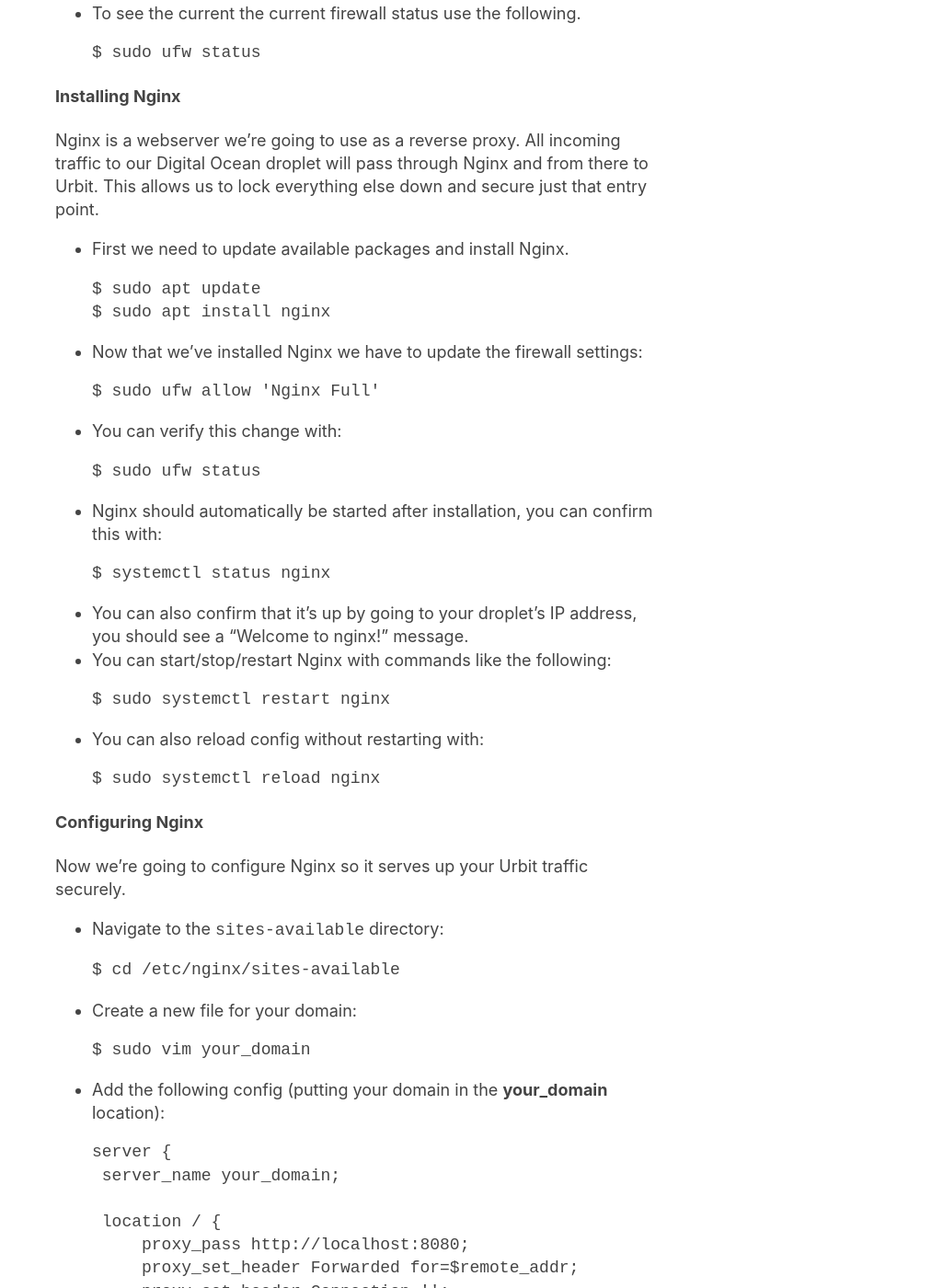
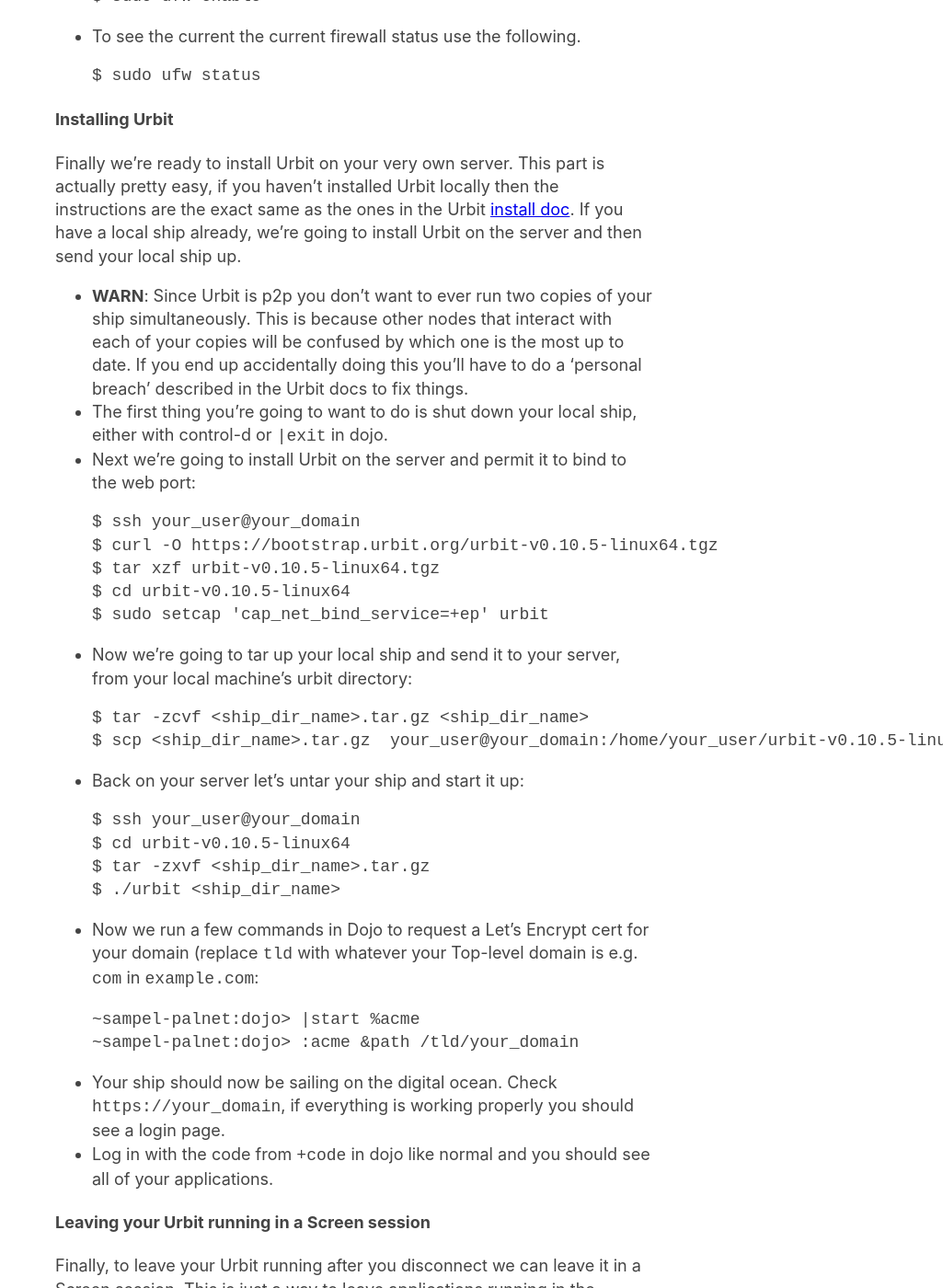
Before and after one commit to zalberico/zalberico.github.io, a Jekyll site: the page built from _posts/2020-06-06-urbit-on-the-cloud.markdown, in a window 1280 px wide and 1400 px high, scrolled down 3482 px. Shown: the whole window at 92% size, without its empty margins (255-1280 px from the left). Built offline with Jekyll 4.4.1, drawn with Linux system fonts in a browser that asks for light colours; some of the changed text lies outside the part shown.

Commit message:
change urbit-on-the-cloud to use acme instead of nginx or certbot
There's no need to use nginx for such a basic setup. The easier method is to allow Urbit to bind to port 80 and let Urbit's acme app handle the Let's Encrypt request.

````diff
--- a/_posts/2020-06-06-urbit-on-the-cloud.markdown
+++ b/_posts/2020-06-06-urbit-on-the-cloud.markdown
@@ -91,9 +91,10 @@
    ```
    $ sudo ufw app list
    ```
- - Next we'll configure ufw to allow connections via ssh when the firewall is enabled.
+ - Next we'll configure ufw to allow connections via ssh and to allow Urbit to use the standard web port when the firewall is enabled.
    ```
    $ sudo ufw allow OpenSSH
+   $ sudo ufw allow www
    ```
  - Next we'll turn on the firewall.
    ```
@@ -104,104 +105,17 @@
    $ sudo ufw status
    ```
 
-#### Installing Nginx
-Nginx is a webserver we're going to use as a reverse proxy. All incoming traffic to our Digital Ocean droplet will pass through Nginx and from there to Urbit. This allows us to lock everything else down and secure just that entry point.
- - First we need to update available packages and install Nginx.
-   ```
-   $ sudo apt update
-   $ sudo apt install nginx
-   ```
- - Now that we've installed Nginx we have to update the firewall settings:
-   ```
-   $ sudo ufw allow 'Nginx Full'
-   ```
- - You can verify this change with:
-   ```
-   $ sudo ufw status
-   ```
- - Nginx should automatically be started after installation, you can confirm this with:
-   ```
-   $ systemctl status nginx
-   ```
- - You can also confirm that it's up by going to your droplet's IP address, you should see a "Welcome to nginx!" message.
- - You can start/stop/restart Nginx with commands like the following:
-   ```
-   $ sudo systemctl restart nginx
-   ```
- - You can also reload config without restarting with:
-   ```
-   $ sudo systemctl reload nginx
-   ```
-
-#### Configuring Nginx
-Now we're going to configure Nginx so it serves up your Urbit traffic securely.
- - Navigate to the `sites-available` directory:
-   ```
-   $ cd /etc/nginx/sites-available
-   ```
- - Create a new file for your domain:
-   ```
-   $ sudo vim your_domain
-   ```
- - Add the following config (putting your domain in the **your_domain** location):
-   ```
-   server {
-    server_name your_domain;
-
-    location / {
-        proxy_pass http://localhost:8080;
-        proxy_set_header Forwarded for=$remote_addr;
-        proxy_set_header Connection '';
-        proxy_http_version 1.1;
-        chunked_transfer_encoding off;
-        proxy_buffering off;
-        proxy_cache off;
-    }
-   }
-   ```
-   *Note*: **your_domain** should be of the form `example.com` without www or https.
- - Next we're going to create a symlink to enable this in `sites-enabled` for Nginx:
-   ```
-   $ sudo ln -s /etc/nginx/sites-available/your_domain /etc/nginx/sites-enabled/your_domain
-   ```
- - Now reload the Nginx config:
-   ```
-   $ sudo nginx -s reload
-   ```
-
-#### Configuring Let's Encrypt secure certificate
-Now that we've got the Nginx reverse proxy installed we're going to get a Let's Encrypt SSL cert for it and configure it to automatically renew.
- - We're going to do this with certbot, first we have to add the up to date repository:
- ```
- $ sudo add-apt-repository ppa:certbot/certbot
- ```
- - Next we're going to install the package:
- ```
- $ sudo apt install python-certbot-nginx
- ```
- - Next we're going to request a cert from certbot:
- ```
- $ sudo certbot --nginx -d your_domain
- ```
- - You'll have to agree to the TOS and then it'll run a test to verify that you control the domain you're requesting a cert for.
- - Certbot will then ask if you want to redirect all traffic to HTTPS. You should select yes for this (option 2).
- - Certbot will automatically update your Nginx config with the settings it needs. It'll also automatically renew before cert expiration.
- - You can now verify your site is working properly by going to `https://your_domain`, you should see a secure certificate.
- - To confirm that certbot will renew properly you can run the following command:
- ```
- $ sudo certbot renew --dry-run
- ```
-
 #### Installing Urbit
 Finally we're ready to install Urbit on your very own server. This part is actually pretty easy, if you haven't installed Urbit locally then the instructions are the exact same as the ones in the Urbit [install doc][Urbit Install]. If you have a local ship already, we're going to install Urbit on the server and then send your local ship up.
  - **WARN**: Since Urbit is p2p you don't want to ever run two copies of your ship simultaneously. This is because other nodes that interact with each of your copies will be confused by which one is the most up to date. If you end up accidentally doing this you'll have to do a 'personal breach' described in the Urbit docs to fix things.
  - The first thing you're going to want to do is shut down your local ship, either with control-d or `|exit` in dojo.
- - Next we're gong to install Urbit on the server:
+ - Next we're going to install Urbit on the server and permit it to bind to the web port:
    ```
    $ ssh your_user@your_domain
    $ curl -O https://bootstrap.urbit.org/urbit-v0.10.5-linux64.tgz
    $ tar xzf urbit-v0.10.5-linux64.tgz
    $ cd urbit-v0.10.5-linux64
+   $ sudo setcap 'cap_net_bind_service=+ep' urbit
    ```
  - Now we're going to tar up your local ship and send it to your server, from your local machine's urbit directory:
    ```
@@ -214,6 +128,11 @@
    $ cd urbit-v0.10.5-linux64
    $ tar -zxvf <ship_dir_name>.tar.gz
    $ ./urbit <ship_dir_name>
+   ```
+ - Now we run a few commands in Dojo to request a Let’s Encrypt cert for your domain (replace `tld` with whatever your Top-level domain is e.g. `com` in `example.com`:
+   ```
+   ~sampel-palnet:dojo> |start %acme
+   ~sampel-palnet:dojo> :acme &path /tld/your_domain
    ```
  - Your ship should now be sailing on the digital ocean. Check `https://your_domain`, if everything is working properly you should see a login page.
  - Log in with the code from `+code` in dojo like normal and you should see all of your applications.
````
